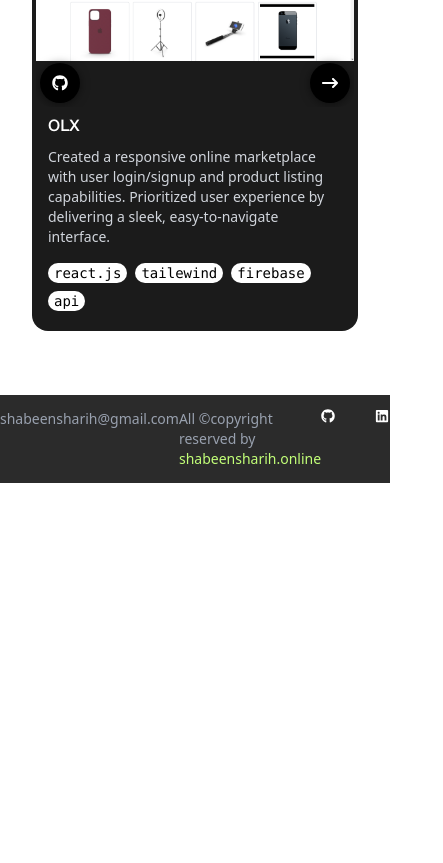
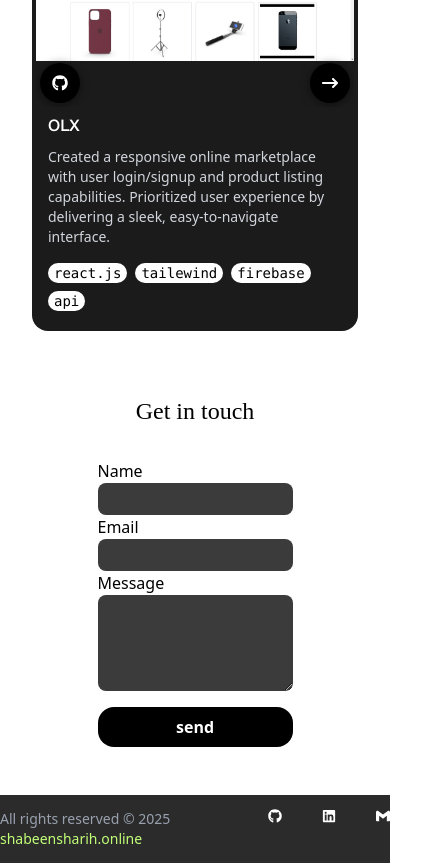
Before and after one commit to shabinx30/Portfolio, a Next.js app: page / in a window 390 px wide. Shown: the part 4351-5214 px from the top of the page, 443 px wide, since content can reach past the window. Before the commit the page ends 4834 px from the top, so only its background shows below. Built offline with nearby package versions, Linux system fonts and the light colour scheme; a web font is replaced by a local one.

Commit message:
feat: contact section added

```diff
--- a/app/page.tsx
+++ b/app/page.tsx
@@ -1,40 +1,17 @@
-// "use client"
-// import FlowingMenu from "./components/FlowingMenu/FlowingMenu";
 import Hero from "../components/Hero";
-import Skill from "@/components/Skills";
-import Project from "@/components/Projects";
+import Skill from "@/components/skill/Skills";
+import Project from "@/components/project/Projects";
 import Footer from "@/components/Footer";
-// import { useEffect } from "react";
+import Contact from "@/components/Contact";
 
-// export async function generateStaticParams() {
-//     return [];
-// }
 
 export default function Home() {
-    // const demoItems = [
-    //     { link: '#', text: 'Web Development', image: 'https://picsum.photos/600/400?random=1' },
-    //     { link: '#', text: 'UI/UX', image: 'https://picsum.photos/600/400?random=2' },
-    //     // { link: '#', text: 'Monterey', image: 'https://picsum.photos/600/400?random=3' },
-    //     // { link: '#', text: 'Sequoia', image: 'https://picsum.photos/600/400?random=4' }
-    // ];
-
-    // useEffect(() => {
-    //     const handleScroll = (e: any) => {
-    //         console.log(e)
-    //     }
-
-    //     window.addEventListener("scroll", handleScroll)
-    //     return () => {
-    //         window.removeEventListener("scroll", handleScroll)
-    //     }
-    // })
-
-
     return (
         <>
             <Hero />
             <Skill />
             <Project />
+            <Contact />
             <Footer />
         </>
     );
--- /dev/null
+++ b/components/Contact.tsx
@@ -0,0 +1,20 @@
+import React from "react";
+
+const Contacts = () => {
+    return (
+        <section className="flex flex-col items-center">
+            <h1 className="text-2xl HN-medium">Get in touch</h1>
+            <form className="flex flex-col my-[2em] w-[50vw] md:w-[30vw] outline-none">
+                <label htmlFor="naam">Name</label>
+                <input id="naam" type="text" className="bg-[#3b3b3b] rounded-lg outline-none p-1 h-[2em]" />
+                <label htmlFor="email">Email</label>
+                <input id="email" type="email" className="bg-[#3b3b3b] rounded-lg outline-none p-1 h-[2em]" />
+                <label htmlFor="message">Message</label>
+                <textarea id="message" className="bg-[#3b3b3b] rounded-lg outline-none p-1 h-[6em]"></textarea>
+                <button type="submit" className="bg-black dark:bg-white text-white dark:text-black font-semibold rounded-2xl py-2 my-4 cursor-pointer">send</button>
+            </form>
+        </section>
+    );
+};
+
+export default Contacts;
--- a/components/Footer.tsx
+++ b/components/Footer.tsx
@@ -6,9 +6,9 @@
 const Footer = () => {
     return (
         <div className="bg-[#2b2b2b] text-sm py-[1em] flex justify-around">
-            <p className="text-gray-400">shabeensharih@gmail.com</p>
+            <p className="text-gray-400 hidden md:block">shabeensharih@gmail.com</p>
             <p className="text-gray-400">
-                All &copy;copyright reserved by{" "}
+                All rights reserved &copy; 2025{" "}
                 <Link className="text-[#C2FF78]" href="https://shabeensharih.online">
                     shabeensharih.online
                 </Link>
--- a/components/Projects.tsx
+++ b/components/project/Projects.tsx
@@ -3,7 +3,7 @@
 import React, { useEffect } from "react";
 import { useAppContext } from "@/context/AppContext";
 import { useAnimation, useInView } from "framer-motion";
-import ProjectItem from "./project/ProjectItem";
+import ProjectItem from "./ProjectItem";
 
 const Project = () => {
     const { projectsRef } = useAppContext();
--- a/components/Skills.tsx
+++ b/components/skill/Skills.tsx
@@ -1,7 +1,7 @@
 "use client";
 
 import { useAppContext } from "@/context/AppContext";
-import SkillItem from "./skill/SkillItem";
+import SkillItem from "./SkillItem";
 import Image from "next/image";
 
 const Skill = () => {
```
